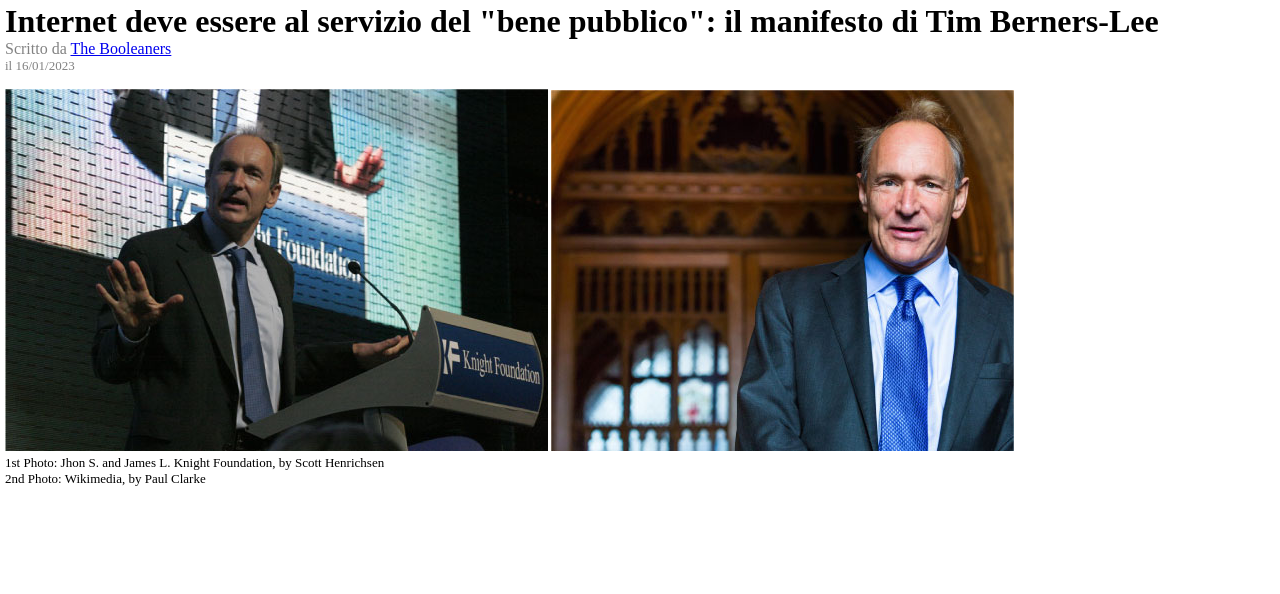
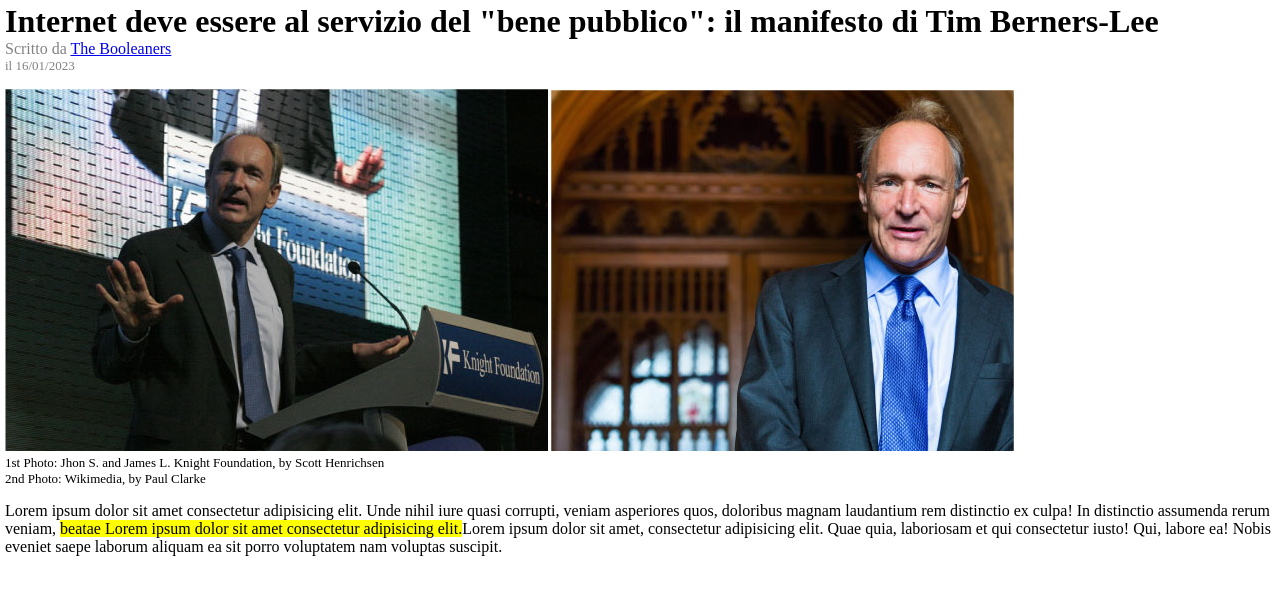
Before and after one commit to manuelnones/html-css-booleaner, a plain HTML site: page index.html in a window 1280 px wide. Shown: the part 112-706 px from the top of the page. Drawn offline with Linux system fonts and the light colour scheme.

Commit message:
add section text

```diff
--- a/index.html
+++ b/index.html
@@ -29,6 +29,10 @@
             <div>1st Photo: Jhon S. and James L. Knight Foundation, by Scott Henrichsen</div>
             <div>2nd Photo: Wikimedia, by Paul Clarke</div>
         </section>
+
+        <section class="text">
+            <p>Lorem ipsum dolor sit amet consectetur adipisicing elit. Unde nihil iure quasi corrupti, veniam asperiores quos, doloribus magnam laudantium rem distinctio ex culpa! In distinctio assumenda rerum veniam, <mark> beatae Lorem ipsum dolor sit amet consectetur adipisicing elit.</mark>Lorem ipsum dolor sit amet, consectetur adipisicing elit. Quae quia, laboriosam et qui consectetur iusto! Qui, labore ea! Nobis eveniet saepe laborum aliquam ea sit porro voluptatem nam voluptas suscipit.</p>
+        </section>
     </main>
 
 
--- a/style.css
+++ b/style.css
@@ -30,6 +30,10 @@
     font-size: 13px;
 }
 
+.text{
+    margin-top: 15px;
+}
+
 .author{
     color: #828282;
 }
```
